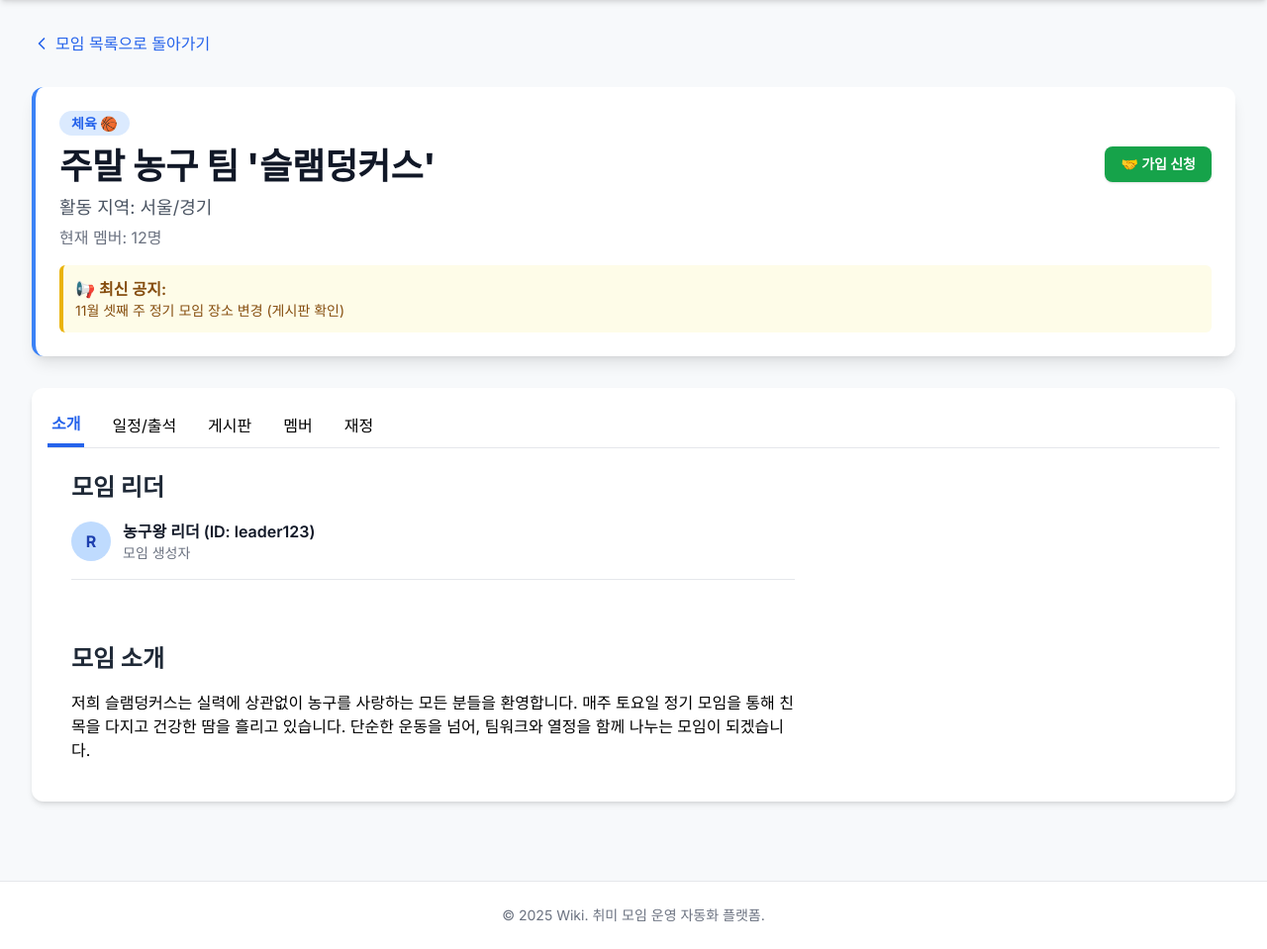
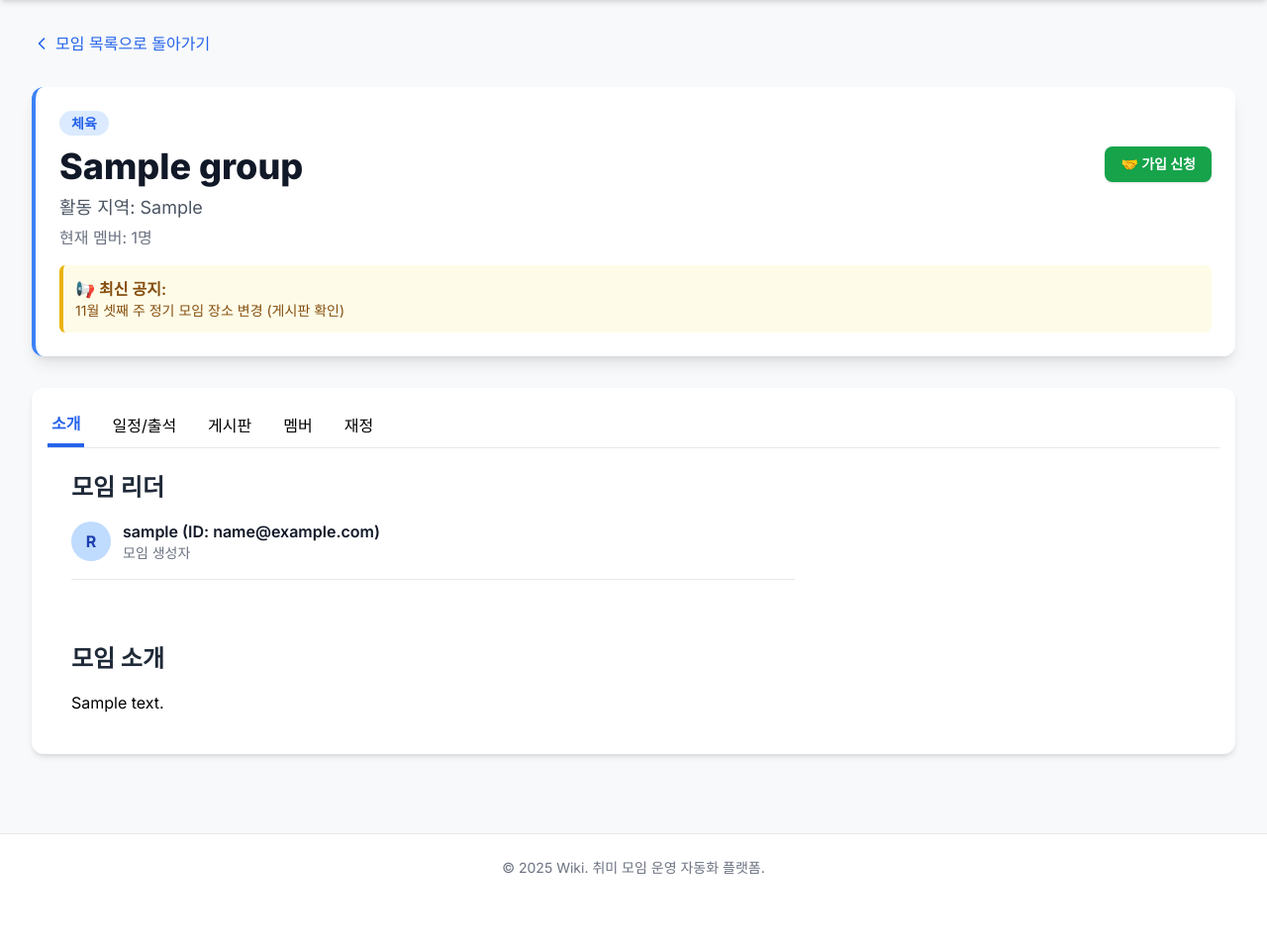
Before and after one commit to seojin122/Wiki, a Django app: page /group/1/ in a window 1280 px wide. Shown: the part 60-1019 px from the top of the page at 99% size. After the commit the page ends 944 px from the top, so only its background shows below. Run offline with Django 5.2, Linux system fonts and the light colour scheme; tables that the repository leaves empty hold one stand-in row (values such as "Sample post"); some libraries are stand-ins or nearby versions.

Commit message:
코드 최신화

```diff
--- a/club_management/models.py
+++ b/club_management/models.py
@@ -3,9 +3,6 @@ from django.contrib.auth.models import AbstractUser
 from django.utils.translation import gettext_lazy as _
 from django.conf import settings
 
-
-
-# 관리자
 from django.contrib.auth.models import BaseUserManager
 
 class CustomUserManager(BaseUserManager):
@@ -144,7 +141,7 @@ class RSVP(models.Model):
 
 
 
-# FINANCIAL_TRANSACTION)
+# 재정 기록
 class FinancialTransaction(models.Model):
     group = models.ForeignKey(Group, on_delete=models.CASCADE, related_name='transactions')
     user = models.ForeignKey( User, on_delete=models.SET_NULL,  null=True,  blank=True,related_name='financial_records',  verbose_name='관련 사용자 (납부자/지출 처리자)')
--- a/club_management/urls.py
+++ b/club_management/urls.py
@@ -7,6 +7,12 @@ urlpatterns = [
     path('', views.discovery_page, name='discovery'),
     path('group/<int:group_id>/', views.group_detail_page, name='group_detail'),
     path('auth/', views.LoginView.as_view(), name='login_page'),
+
+    path('login/', views.LoginView.as_view(), name='login'),
+    path('signup/', views.SignupView.as_view(), name='signup'),
+    path('logout/', views.user_logout, name='logout'),
+
+
     path('my/', views.my_page_view, name='my_page'),
     path('my/edit/', views.profile_edit_view, name='profile_edit'),
     path('create/', views.create_group_view, name='create_group'),
--- a/club_management/views.py
+++ b/club_management/views.py
@@ -3,6 +3,7 @@ from django.views import View
 from django.contrib.auth import authenticate, login, logout, get_user_model
 from django.contrib import messages
 from django.http import Http404, HttpResponse
+from django.utils import timezone
 
 from .models import (
     User,
@@ -13,28 +14,148 @@ from .models import (
     FinancialTransaction
 )
 
-from .mock_data import CLUBS_MOCK_DATA, GROUP_DETAIL_MOCK_DATA
+
+def _group_to_card_dict(group: Group):
+    # 카테고리별 뱃지 색상 (대충 보기 좋게)
+    category_badge_classes = {
+        "SPORTS": "bg-green-100 text-green-700",
+        "ART": "bg-pink-100 text-pink-700",
+        "MUSIC": "bg-purple-100 text-purple-700",
+        "COOKING": "bg-orange-100 text-orange-700",
+        "READING": "bg-blue-100 text-blue-700",
+        "OTHER": "bg-gray-100 text-gray-700",
+    }
+
+    members_count = GroupMember.objects.filter(group=group).count()
+    if members_count == 0:
+        # 아직 멤버 테이블 안 쓰고 있으면 리더 한 명 있다고 가정
+        members_count = 1
+
+    return {
+        "id": group.id,
+        "category": group.get_category_display() if hasattr(group, "get_category_display") else group.category,
+        "title": group.name,                          # 템플릿에서 club.title 쓰고 있어서 name → title로 매핑
+        "description": getattr(group, "description", ""),
+        "region": group.region,
+        "members": members_count,
+        "badge_class": category_badge_classes.get(group.category, "bg-gray-100 text-gray-700"),
+    }
+
 
 def discovery_page(request):
-    context = {
-        'clubs': CLUBS_MOCK_DATA
+    # groups = Group.objects.all()
+    groups = Group.objects.all().select_related('leader')
+
+    category_badge_map = {
+        Group.GroupCategory.SPORTS: "bg-green-100 text-green-800",
+        Group.GroupCategory.ART: "bg-purple-100 text-purple-800",
+        Group.GroupCategory.MUSIC: "bg-pink-100 text-pink-800",
+        Group.GroupCategory.COOKING: "bg-orange-100 text-orange-800",
+        Group.GroupCategory.READING: "bg-indigo-100 text-indigo-800",
+        Group.GroupCategory.OTHER: "bg-gray-100 text-gray-800",
     }
 
-    return render(request, 'discovery.html', context)
+    clubs = []
+    for g in groups:
+        member_count = GroupMember.objects.filter(
+            group=g,
+            member_role__in=[
+                GroupMember.MemberRole.LEADER,
+                GroupMember.MemberRole.ADMIN,
+                GroupMember.MemberRole.MEMBER,
+            ]
+        ).count()
+
+        clubs.append({
+            "id": g.id,
+            "title": g.name,
+            "category": g.get_category_display(),
+            "description": g.description,
+            "region": g.region,
+            "members": member_count,
+            "badge_class": category_badge_map.get(g.category, "bg-gray-100 text-gray-800"),
+        })
+
+    context = {"clubs": clubs}
+    return render(request, "discovery.html", context)
+
 
 def group_detail_page(request, group_id):
-    group_id = int(group_id)
-    club_data = GROUP_DETAIL_MOCK_DATA.get(group_id)
+    group = get_object_or_404(
+        Group.objects.select_related('leader'),
+        pk=group_id
+    )
 
-    if club_data:
-        context = {'club': club_data}
-    else:
-        context = {
-            'error_message': '모임을 찾을 수 없습니다.',
-            'group_id': group_id
+    # 로그인 한 유저의 멤버십 상태 확인
+    is_member = False
+    is_leader = False
+    is_treasurer = False
+
+    if request.user.is_authenticated:
+        try:
+            gm = GroupMember.objects.get(user=request.user, group=group)
+            if gm.member_role in [
+                GroupMember.MemberRole.LEADER,
+                GroupMember.MemberRole.ADMIN,
+                GroupMember.MemberRole.MEMBER,
+            ]:
+                is_member = True
+            if gm.member_role == GroupMember.MemberRole.LEADER:
+                is_leader = True
+            if gm.member_role == GroupMember.MemberRole.ADMIN:
+                is_treasurer = True
+        except GroupMember.DoesNotExist:
+            pass
+
+    # 멤버 리스트 & 멤버 수
+    member_qs = GroupMember.objects.filter(
+        group=group,
+        member_role__in=[
+            GroupMember.MemberRole.LEADER,
+            GroupMember.MemberRole.ADMIN,
+            GroupMember.MemberRole.MEMBER,
+        ]
+    ).select_related('user')
+
+    members_count = member_qs.count()
+    members_detail = [
+        {
+            "nickname": gm.user.nickname,
+            "role": gm.get_member_role_display(),
         }
+        for gm in member_qs
+    ]
 
-    return render(request, 'group_detail.html', context)
+    # 일정 / 재정은 아직 DB 로직 안 넣고 기본값만
+    activities = []  # 나중에 ActivitySchedule 연동해서 채우면 됨
+    finance = {
+        "current_balance": 0,
+        "last_updated": timezone.now().strftime("%Y-%m-%d"),
+        "dues_status": [],
+    }
+
+    club = {
+        "id": group.id,
+        "name": group.name,
+        "category": group.get_category_display(),
+        "region": group.region,
+        "members": members_count,
+        "description": group.description,
+        "leader_nickname": group.leader.nickname if group.leader else "미지정",
+        "leader_id": group.leader.email if group.leader else "",
+        "activities": activities,
+        "board_posts": [],      # 게시판 모델 만들면 여기에 채우기
+        "members_detail": members_detail,
+        "finance": finance,
+    }
+
+    context = {
+        "club": club,
+        "is_member": is_member,
+        "is_leader": is_leader,
+        "is_treasurer": is_treasurer,
+    }
+    return render(request, "group_detail.html", context)
 
 
 def my_page_view(request):
@@ -48,10 +169,7 @@ def create_group_view(request):
     return render(request, 'create_group.html')
 
 def profile_edit_view(request):
-    context = {
-        # 'user_data': some_data_from_database
-        # 현재는 빈 딕셔너리로 충분합니다.
-    }
+    context = {}
     return render(request, 'profile_edit.html', context)
 
 
@@ -69,7 +187,6 @@ class AuthView(View):
 
 
 
-
 class LoginView(View):
     template_name = 'login_signup.html'
 
@@ -82,21 +199,16 @@ class LoginView(View):
         password = request.POST.get('login-password')
         next_url = request.POST.get('next', '/')
 
-        # 이메일을 사용자 이름(username)으로 변환 (Django 기본 User 모델은 username 필드를 사용)
-        try:
-            user = authenticate(request, username=email, password=password)
-        except User.DoesNotExist:
-            messages.error(request, '이메일 또는 비밀번호가 올바르지 않습니다.')
-            return render(request, self.template_name)
+        # 커스텀 유저: USERNAME_FIELD = 'email' 이라 username 자리에 email 넣어줌
+        user = authenticate(request, username=email, password=password)
 
         if user is not None:
             login(request, user)
-            messages.success(request, f'{user.username}님 환영합니다! 👋')
+            messages.success(request, f'{user.nickname}님 환영합니다! 👋')
             return redirect(next_url)
         else:
             messages.error(request, '이메일 또는 비밀번호가 올바르지 않습니다.')
-            return render(request, self.template_name)
-
+            return render(request, self.template_name, {'next': next_url})
 
 # 회원가입 페이지 View
 class SignupView(View):
@@ -112,12 +224,10 @@ class SignupView(View):
             messages.error(request, '모든 필수 정보를 입력해주세요.')
             return render(request, self.template_name)
 
-        # 비밀번호 길이 및 유효성 검사
         if len(password) < 6:
             messages.error(request, '비밀번호는 6자 이상이어야 합니다.')
             return render(request, self.template_name)
 
-        # 이메일 중복 확인
         if User.objects.filter(email=email).exists():
             messages.error(request, '이미 사용 중인 이메일입니다.')
             return render(request, self.template_name)
@@ -131,13 +241,12 @@ class SignupView(View):
             user.save()
 
             messages.success(request, '🎉 회원가입이 성공적으로 완료되었습니다. 로그인해주세요.')
-            return redirect('login_url_name')
+            return redirect('Wiki:login_page')
         except Exception as e:
             messages.error(request, f'회원가입 중 오류가 발생했습니다: {e}')
             return render(request, self.template_name)
 
-
 def user_logout(request):
     logout(request)
-    messages.info(request, '로그아웃되었습니다. 다시 만나요!')
-    return redirect('discovery_url_name')
+    messages.info(request, '로그아웃되었습니다. 다음에 또 만나요!')
+    return redirect('discovery')
--- a/config/templates/group_detail.html
+++ b/config/templates/group_detail.html
@@ -142,37 +142,16 @@
     {% include 'components/footer.html' %}
 
     <script>
-        function loadGroupDetail() {
-            const is_member = true;
-            const is_leader = false;
-            const pathSegments = window.location.pathname.split('/').filter(Boolean);
-            const clubId = pathSegments[pathSegments.length - 1];
-
-            const club = mockData[clubId];
-            if (club) {
-                document.title = `Wiki - ${club.name}`;
-                document.getElementById('detail-name').textContent = club.name;
-                document.getElementById('detail-category').textContent = club.category;
-                document.getElementById('detail-region').textContent = `활동 지역: ${club.region}`;
-                document.getElementById('detail-member-count').textContent = `현재 멤버: ${club.members}명`;
-                document.getElementById('detail-description').textContent = club.description;
-            } else {
-                document.getElementById('detail-name').textContent = "모임을 찾을 수 없습니다.";
-                document.getElementById('detail-category').textContent = "오류";
-                document.getElementById('detail-description').textContent = "잘못된 모임 정보입니다.";
-            }
-        }
-
     // 가입 신청 처리
     function handleApply(event) {
         event.preventDefault();
         const name = document.getElementById('applicant-name').value;
-            const message = document.getElementById('applicant-message').value;
         const messageBox = document.getElementById('modal-message');
 
         messageBox.classList.remove('hidden', 'bg-red-100', 'text-red-800');
         messageBox.classList.add('bg-green-100', 'text-green-800');
-            messageBox.textContent = `✅ '${name}'님의 가입 신청이 모임 리더에게 전달되었습니다. 승인까지 잠시 기다려주세요.`;
+        messageBox.textContent =
+            `✅ '${name}'님의 가입 신청이 모임 리더에게 전달되었습니다. 승인까지 잠시 기다려주세요.`;
 
         event.target.reset();
         setTimeout(() => {
@@ -181,11 +160,18 @@
         }, 3000);
     }
 
-        document.addEventListener('DOMContentLoaded', () => {
-            loadGroupDetail();
-        });
+    // 모임 탈퇴 처리 (나중에 실제 DB 연동)
+    function handleLeaveClub() {
+        const messageBox = document.getElementById('leave-message');
+        messageBox.classList.remove('hidden');
+        messageBox.textContent = '⚠️ 모임에서 탈퇴 처리되었습니다. (추후 서버 연동 필요)';
+        setTimeout(() => {
+            document.getElementById('leave-modal').classList.add('hidden');
+            messageBox.classList.add('hidden');
+        }, 2000);
+    }
 
-        // 버튼 클릭
+    // 탭 버튼 동작
     function setupTabs() {
         document.querySelectorAll('.tab-button').forEach(button => {
             button.addEventListener('click', () => {
@@ -199,9 +185,9 @@
     }
 
     document.addEventListener('DOMContentLoaded', () => {
-            // ... loadGroupDetail() 등 기존 로직 ...
-            setupTabs(); // 탭 기능 활성화
+        setupTabs();
     });
 </script>
+
 </body>
 </html>
```
Lines whose indentation alone changed are shown as unchanged.
